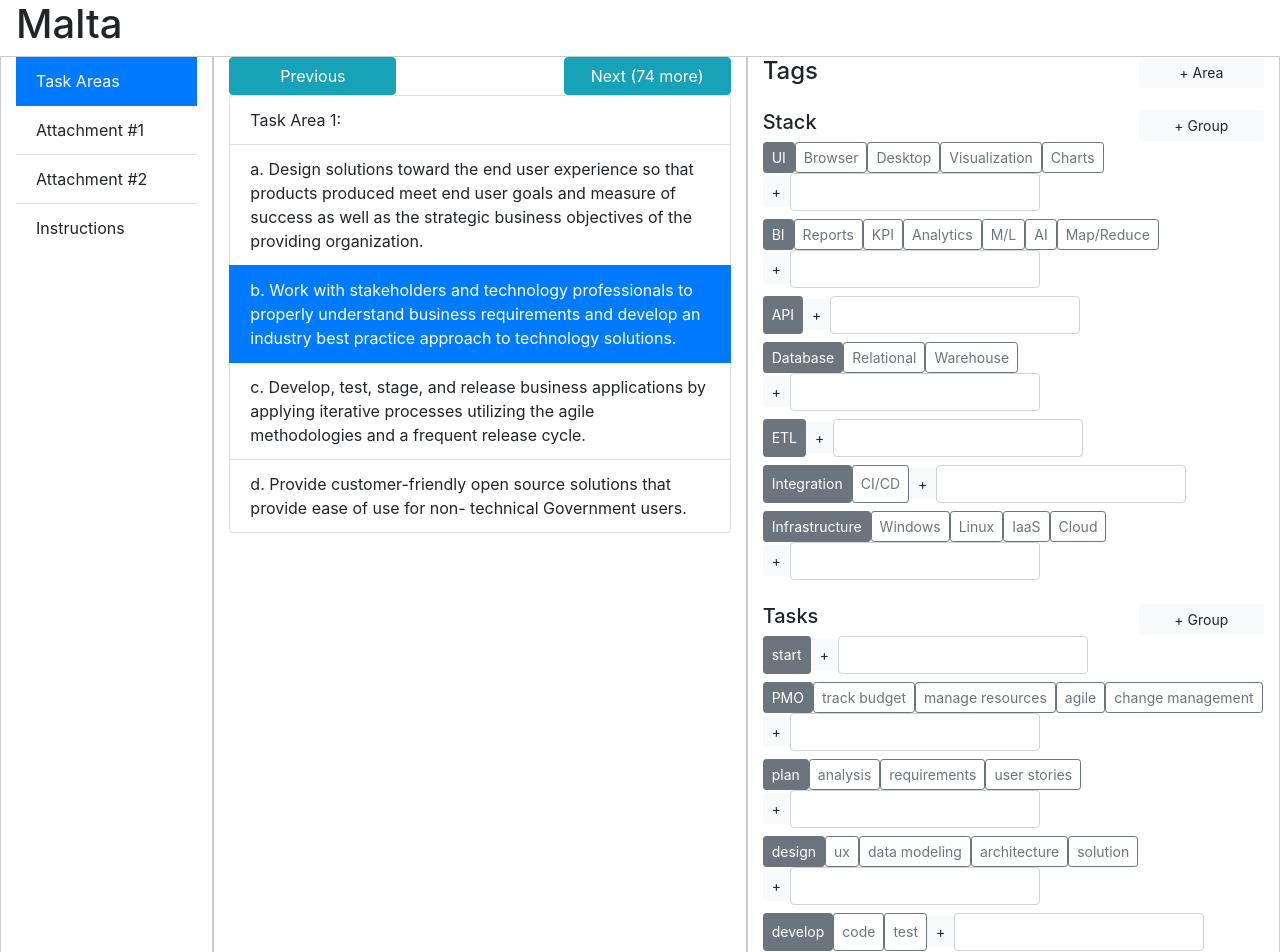
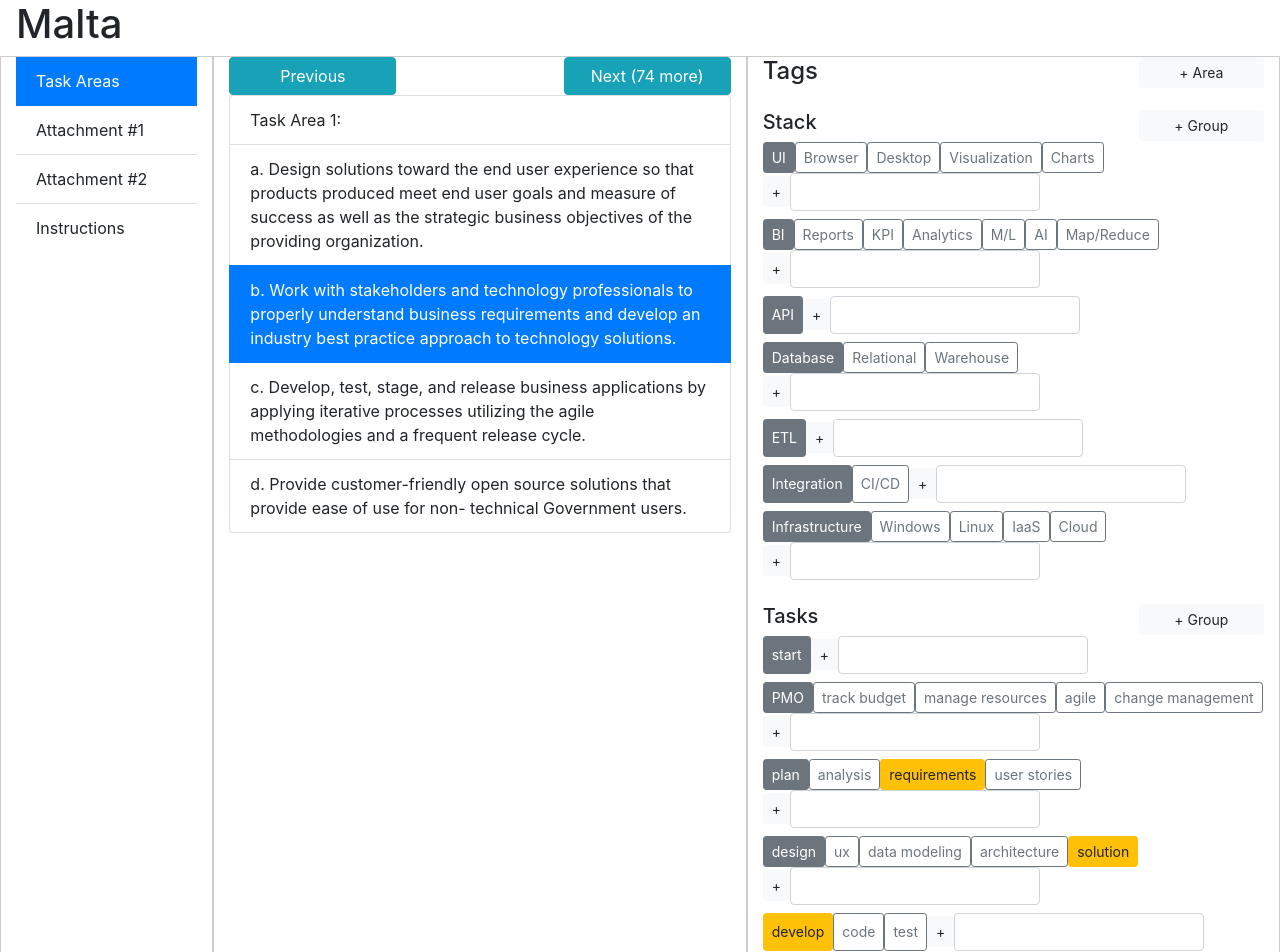
Before and after one commit to JeffreyMFarley/malta, a React (Create React App) app in the folder images/app/: page / in a window 1280 px wide. Shown: the top 952 px of the page. Built offline with nearby package versions, Linux system fonts and the light colour scheme.

Commit message:
feat: Display potential tags

```diff
--- a/images/app/src/components/TagGroup.js
+++ b/images/app/src/components/TagGroup.js
@@ -1,8 +1,10 @@
 /* eslint-disable no-console, no-alert */
 
+import {
+  activeLineSelector, assignedTagsSelector
+} from '../selectors/document'
 import { addTag } from '../actions/tags'
 import Button from 'react-bootstrap/Button'
-import { coalesce } from '../utils'
 import { connect } from 'react-redux';
 import Form from 'react-bootstrap/Form'
 // import PropTypes from 'prop-types';
@@ -32,12 +34,19 @@ class TagGroup extends React.Component {
   }
 
   render() {
-    const { assigned, children, label } = this.props;
+    const { activeLine, assigned, children, label, tokenized } = this.props
 
     const selVariant = ( x, defaultValue ) => {
+      const lx = x.toLowerCase();
+      const wx = ' ' + lx;
+
       let variant = defaultValue
       if ( assigned.has( x ) ) {
         variant = 'primary'
+      } else if ( tokenized.has( lx ) ) {
+        variant = 'warning'
+      } else if ( activeLine.includes( wx ) ) {
+        variant = 'warning'
       }
 
       return variant
@@ -79,10 +88,12 @@ class TagGroup extends React.Component {
 // redux
 
 const mapStateToProps = state => {
-  const { current, tagged } = state.document
-  const assigned = coalesce( tagged, current, [] )
+  const activeLine = activeLineSelector( state ).toLowerCase()
+
   return {
-    assigned: new Set( assigned )
+    activeLine,
+    assigned: assignedTagsSelector( state ),
+    tokenized: new Set( activeLine.split( ' ' ) )
   }
 }
 
--- /dev/null
+++ b/images/app/src/selectors/document.js
@@ -0,0 +1,18 @@
+import { coalesce } from '../utils'
+import { createSelector } from 'reselect'
+
+export const activeLineSelector = state => {
+  const { current, lines } = state.document
+
+  if ( current >= 0 && current <= lines.length - 1 ) {
+    return lines[current]
+  }
+
+  return ''
+}
+
+export const assignedTagsSelector = state => {
+  const { current, tagged } = state.document
+  const assigned = coalesce( tagged, current, [] )
+  return new Set( assigned )
+}
```
